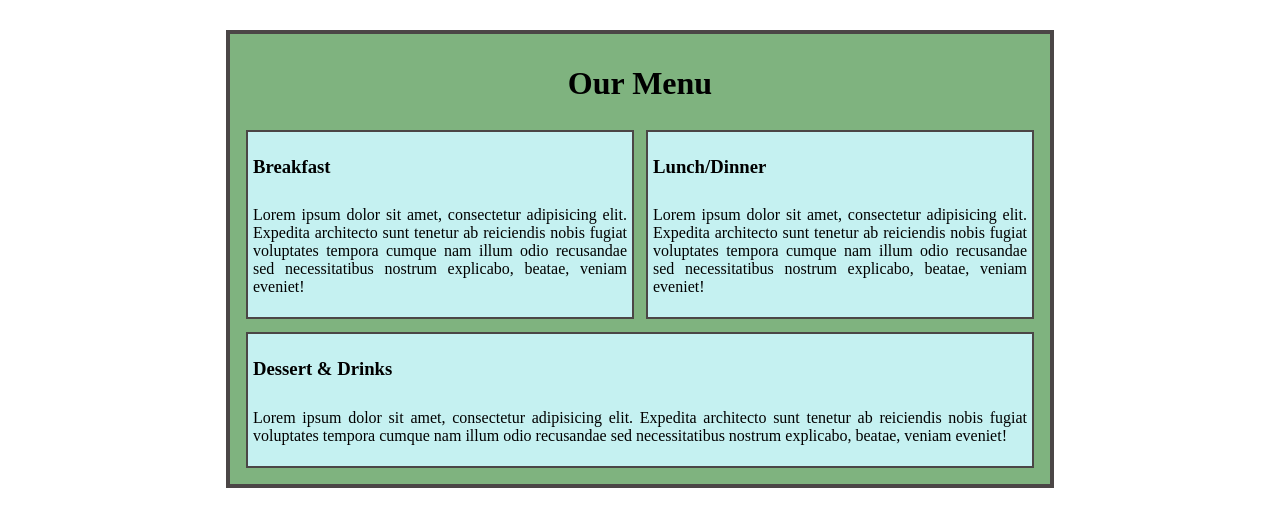
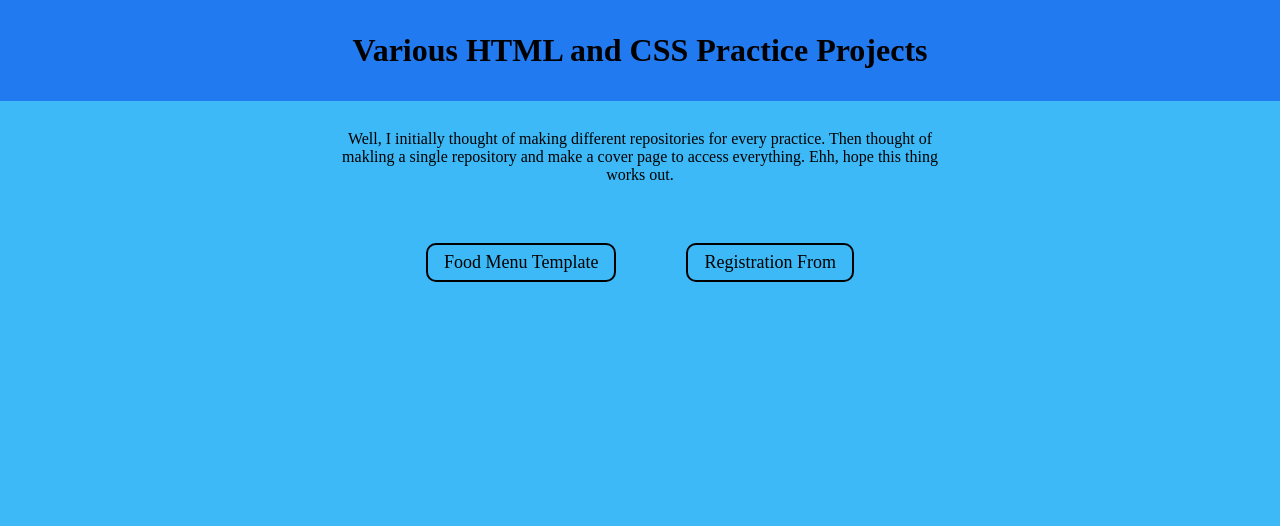
Before and after one commit to OmKakatkar/html-css-javascript-practice, a plain HTML site: page index.html in a window 1280 px wide. Drawn offline with Linux system fonts and the light colour scheme.

Commit message:
add some stuff

```diff
--- a/index.html
+++ b/index.html
@@ -1,43 +1,65 @@
 <!DOCTYPE html>
 <html lang="en">
-  <head>
-    <meta charset="UTF-8" />
-    <meta http-equiv="X-UA-Compatible" content="IE=edge" />
-    <meta name="viewport" content="width=device-width, initial-scale=1.0" />
-    <link rel="stylesheet" type="text/css" href="css/styles.css" />
-    <title>Food Menu</title>
-  </head>
 
-  <body>
-    <div class="container">
-      <h1>Our Menu</h1>
-      <div class="item" id="breakfast">
-        <h3>Breakfast</h3>
-        <p>
-          Lorem ipsum dolor sit amet, consectetur adipisicing elit. Expedita
-          architecto sunt tenetur ab reiciendis nobis fugiat voluptates tempora
-          cumque nam illum odio recusandae sed necessitatibus nostrum explicabo,
-          beatae, veniam eveniet!
-        </p>
-      </div>
-      <div class="item" id="lunch-dinner">
-        <h3>Lunch/Dinner</h3>
-        <p>
-          Lorem ipsum dolor sit amet, consectetur adipisicing elit. Expedita
-          architecto sunt tenetur ab reiciendis nobis fugiat voluptates tempora
-          cumque nam illum odio recusandae sed necessitatibus nostrum explicabo,
-          beatae, veniam eveniet!
-        </p>
-      </div>
-      <div class="item" id="dessert-drinks">
-        <h3>Dessert & Drinks</h3>
-        <p>
-          Lorem ipsum dolor sit amet, consectetur adipisicing elit. Expedita
-          architecto sunt tenetur ab reiciendis nobis fugiat voluptates tempora
-          cumque nam illum odio recusandae sed necessitatibus nostrum explicabo,
-          beatae, veniam eveniet!
-        </p>
-      </div>
+<head>
+    <meta charset="UTF-8">
+    <meta http-equiv="X-UA-Compatible" content="IE=edge">
+    <meta name="viewport" content="width=device-width, initial-scale=1.0">
+    <title>Practice Projects</title>
+</head>
+<style>
+    body {
+        background-color: #3db9f7;
+    }
+
+    h1 {
+        text-align: center;
+        padding: 32px 2px;
+        margin: -8px -9px;
+        background-color: #217af0;
+    }
+
+    p {
+        text-align: center;
+        width: 50%;
+        margin: 37px auto;
+    }
+
+    .projects {
+        display: flex;
+        justify-content: center;
+    }
+
+    .projects a {
+        padding: 7px 16px;
+        margin: 22px 35px;
+        text-decoration: none;
+        color: black;
+        font-size: large;
+        border: 2px solid black;
+        border-radius: 10px;
+    }
+
+    .projects a:hover {
+        color: white;
+        background-color: rgb(102, 100, 100);
+    }
+
+    .projects a:active {
+
+        border:2px solid white;
+    }
+</style>
+
+<body>
+    <h1>Various HTML and CSS Practice Projects</h1>
+    <p>Well, I initially thought of making different repositories for every practice. Then thought of makling a single
+        repository and make a cover page to access everything. Ehh, hope this thing works out.</p>
+    <div class="projects">
+        <a href="#">Food Menu Template</a>
+        <a href="#">Registration From</a>
+
     </div>
-  </body>
+</body>
+
 </html>
--- /dev/null
+++ b/registration-form/styles/main.css
@@ -0,0 +1,36 @@
+* {
+    padding: 0px;
+    margin: 0px;
+}
+
+form {
+    display: flex;
+    justify-content: center;
+    align-content: center;
+    margin: auto;
+    padding: 20px;
+}
+
+h2 {
+    text-align: center;
+}
+
+.container {
+    width: 50%;
+    margin: 20px auto;
+    padding: 20px;
+}
+
+.labels,
+.inputs {
+    display: flex;
+    flex-direction: column;
+    margin: 6px 9px;
+    padding: 2px 2px;
+}
+
+input,
+label {
+    padding: 6px 2px;
+    margin: 5px 2px;
+}
```
Also changed, not shown: food-menu/index.html (added, +43 -0 lines), registration-form/index.html (added, +48 -0 lines), food-menu/css/styles.css (renamed from css/styles.css).
